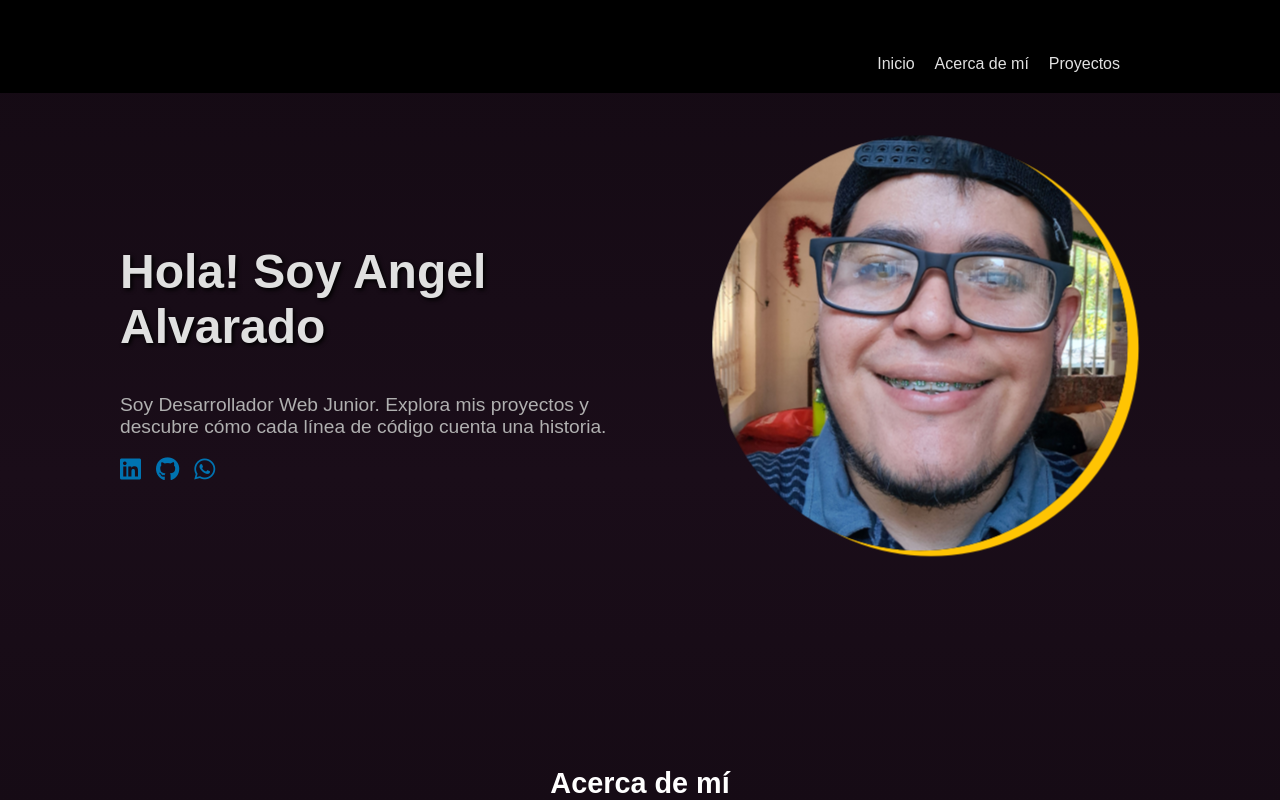
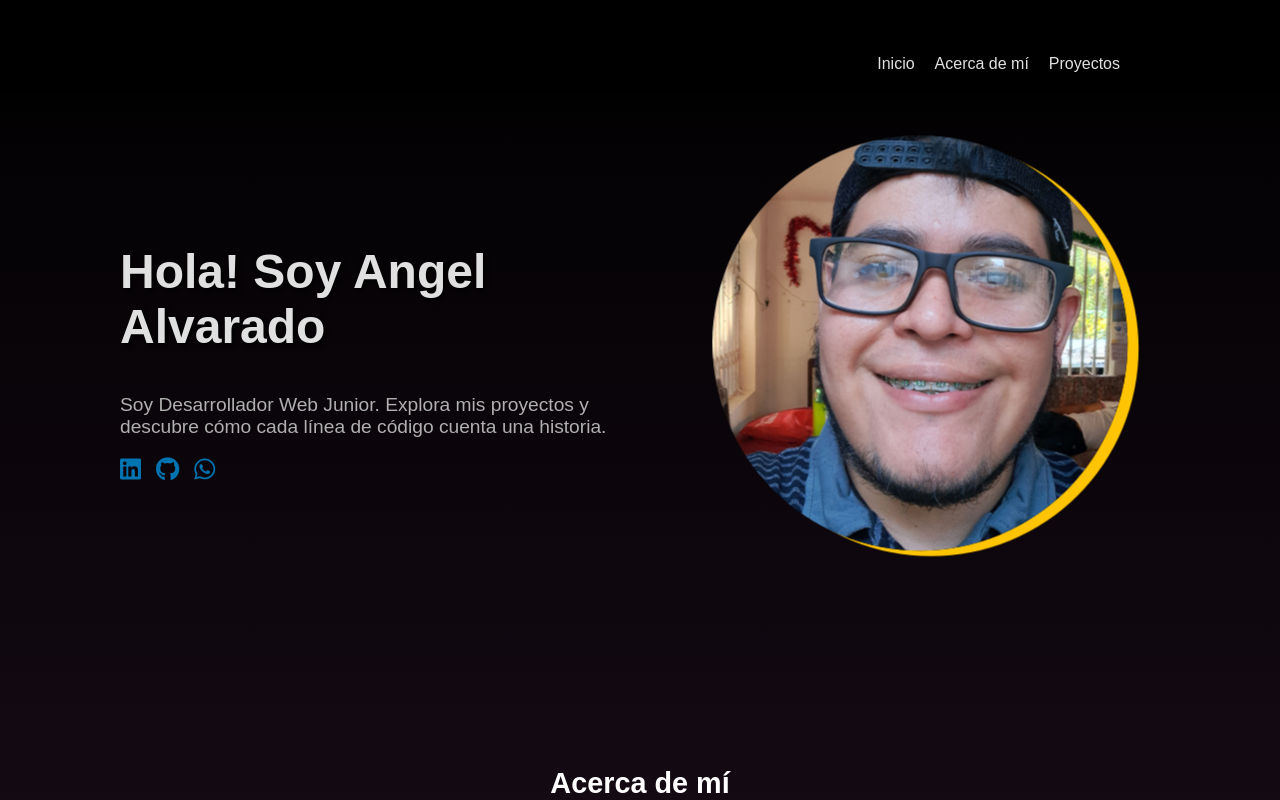
Before and after one commit to angel6464/Mi-Portafolio-Personal, a React (Vite) app: page / in a window 1280 px wide. Shown: the top 800 px of the page. Built offline with nearby package versions, Linux system fonts and the light colour scheme.

Commit message:
Actualizando

```diff
--- a/src/App.css
+++ b/src/App.css
@@ -3,7 +3,7 @@ body {
   margin: 0;
   padding: 0;
   box-sizing: border-box;
-  background: linear-gradient(180deg, #000000, #1a0d19, #000000); /* Cambio a 180deg para el gradiente vertical */
+  background: linear-gradient(180deg, #000000, #1a0d19, #000000) !important; /* Cambio a 180deg para el gradiente vertical */
   background-size: 200% 200%;
   animation: colorShift 10s ease infinite;
   color: #e0e0e0;
```
